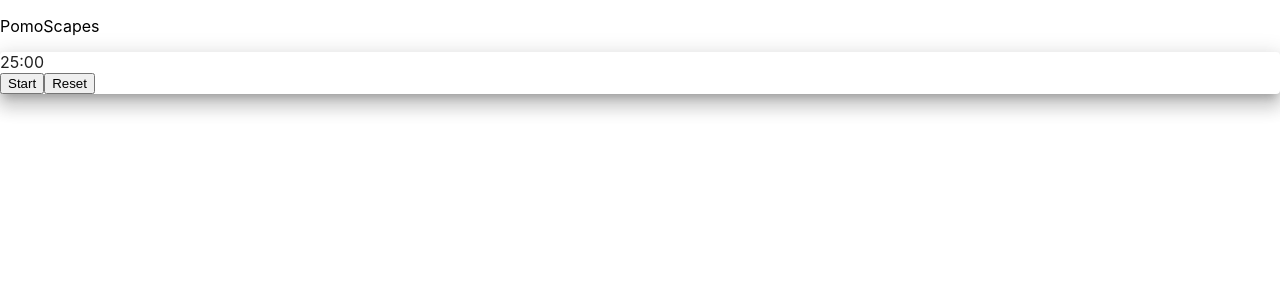
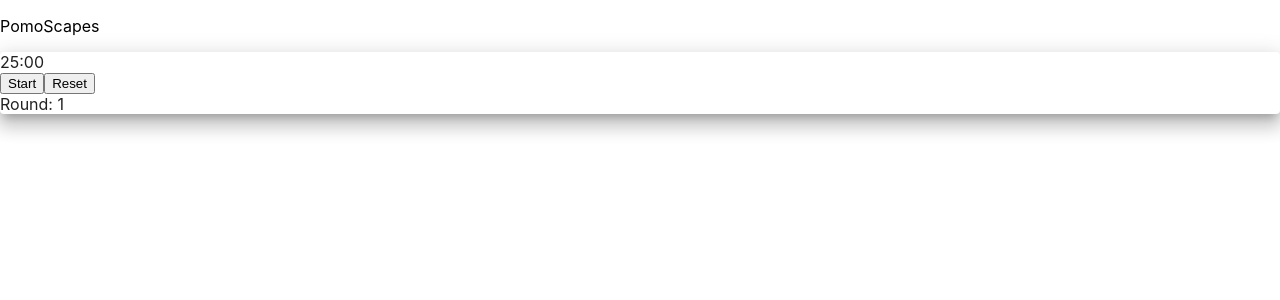
Before and after one commit to Rmaceac/pomoscapes, a React (Create React App) app: page / in a window 1280 px wide. Shown: the top 300 px of the page. Built offline with nearby package versions, Linux system fonts and the light colour scheme.

Commit message:
set up state for rounds, to track when longbreak kicks in

```diff
--- a/src/components/Timer.jsx
+++ b/src/components/Timer.jsx
@@ -7,6 +7,7 @@ const Timer = () => {
   const [isActive, setIsActive] = useState(false);
   const [isPomo, setIsPomo] = useState(true);
   const [showMessage, setShowMessage] = useState(false);
+  const [round, setRound] = useState(1);
 
   const handleToggle = () => {
     setIsActive(!isActive);
@@ -38,6 +39,7 @@ const Timer = () => {
             }
             if (!isPomo) {
               handleReset();
+              setRound(round + 1);
             }
           }
         }
@@ -70,6 +72,7 @@ const Timer = () => {
           </button>
           <button onClick={handleReset}>Reset</button>
         </div>
+        <div>Round: {round}</div>
       </Paper>
     </div>
   );
```
